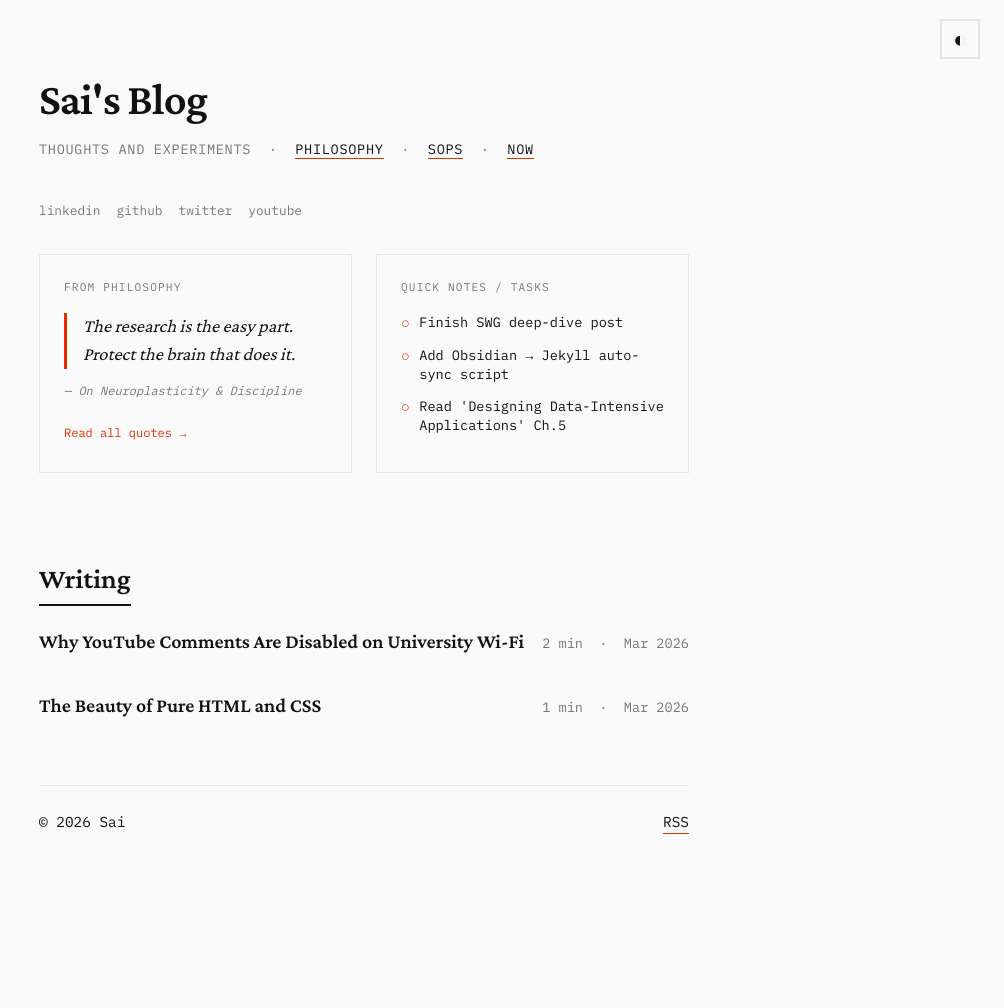
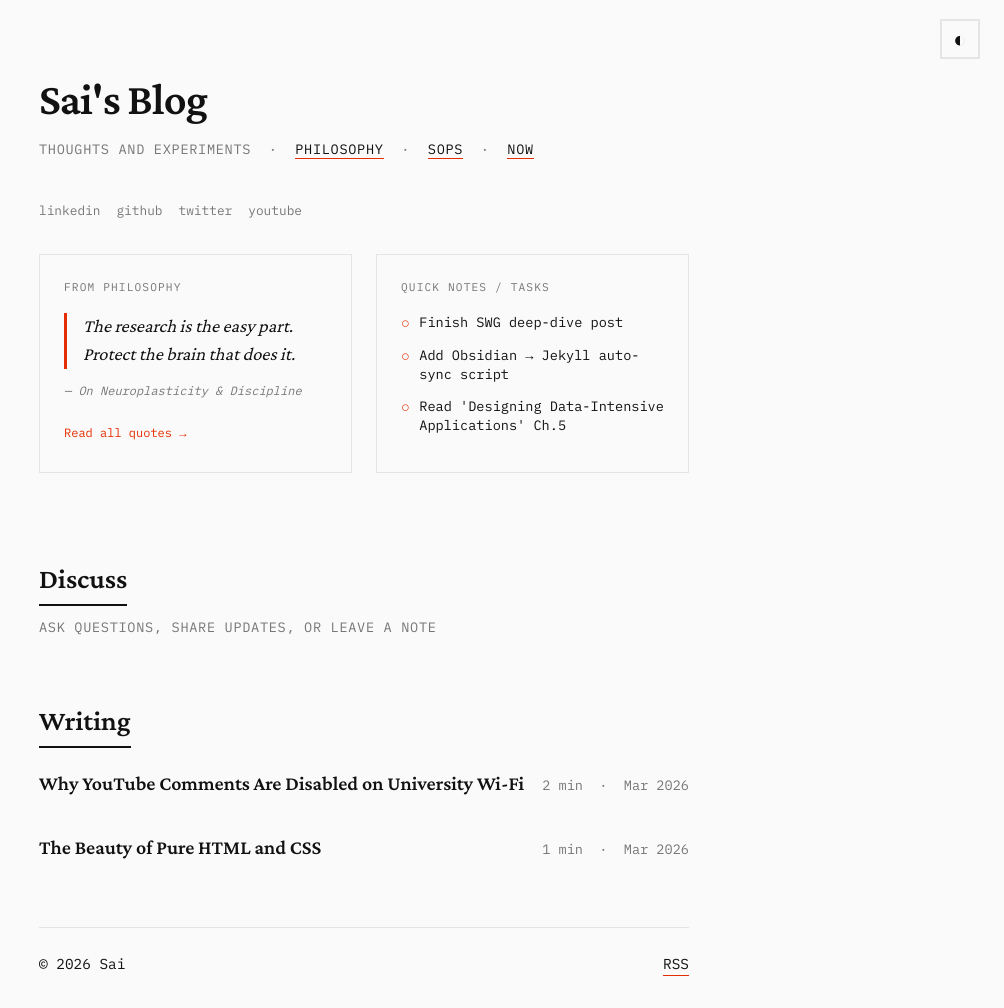
Before and after one commit to Sai21112000/sai21112000.github.io, a Jekyll site: the page built from index.md, in a window 1280 px wide. Shown: the whole page, without its empty margins (276-1280 px from the left). Built offline with Jekyll 4.4.1, drawn with Linux system fonts in a browser that asks for light colours; comment, search, counter and statistics services are not loaded; before the commit the page ends 900 px from its top, so only the background shows below that.

Commit message:
feat: add giscus comments section to homepage

```diff
--- a/_layouts/home.html
+++ b/_layouts/home.html
@@ -46,6 +46,27 @@
     </div>
 </div>
 
+<!-- Comments via GitHub Discussions -->
+<section class="animate-enter" style="animation-delay: 0.15s;">
+    <h2>Discuss</h2>
+    <p class="meta" style="margin-top: -0.5rem; margin-bottom: 1.5rem;">Ask questions, share updates, or leave a note</p>
+    <script src="https://giscus.app/client.js"
+        data-repo="Sai21112000/sai21112000.github.io"
+        data-repo-id="R_kgDORdVO1A"
+        data-category="Announcements"
+        data-category-id=""
+        data-mapping="pathname"
+        data-strict="0"
+        data-reactions-enabled="1"
+        data-emit-metadata="0"
+        data-input-position="top"
+        data-theme="preferred_color_scheme"
+        data-lang="en"
+        crossorigin="anonymous"
+        async>
+    </script>
+</section>
+
 <section class="animate-enter" style="animation-delay: 0.2s;">
     <h2>Writing</h2>
     <ul class="post-list" id="post-list">
```
